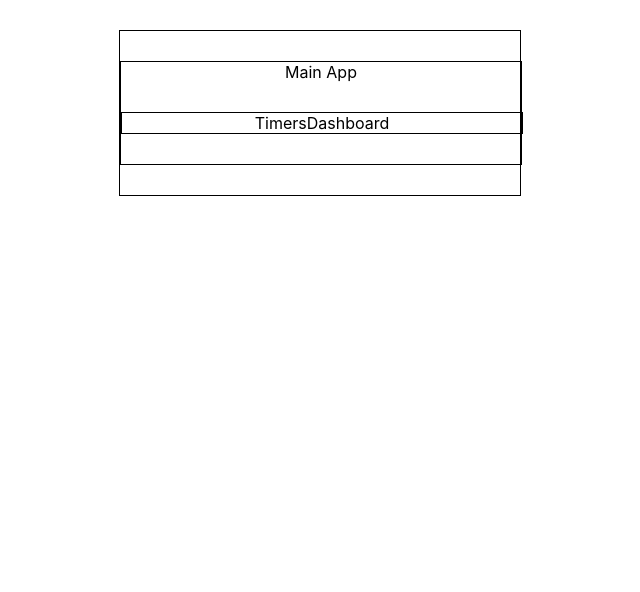
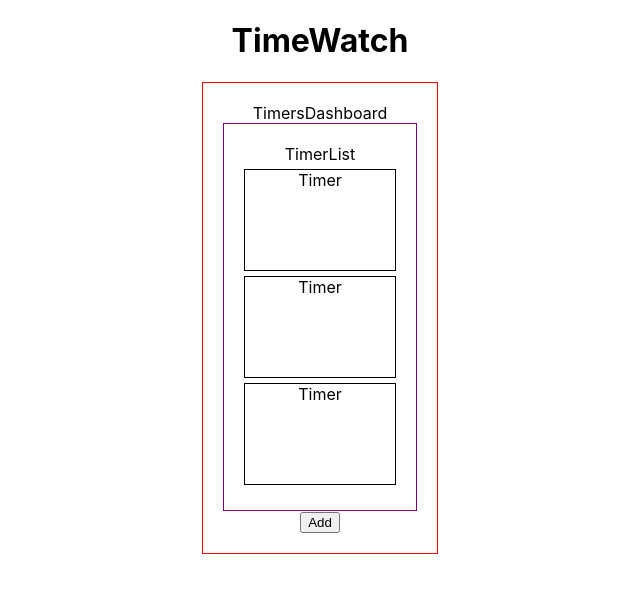
Before and after one commit to phat97/Timewatch, a React (Create React App) app: page / in a window 1280 px wide. Shown: the top 592 px of the page, without its empty margins (320-960 px from the left). Built offline with nearby package versions, Linux system fonts and the light colour scheme.

Commit message:
Basic DOM styling and layout

```diff
--- a/src/App.js
+++ b/src/App.js
@@ -5,7 +5,7 @@ import { TimersDashboard } from "./components/layouts/TimersDashboard";
 export const App = () => {
   return (
     <div className="App">
-      Main App
+      <h1>TimeWatch</h1>
       <TimersDashboard />
     </div>
   );
--- /dev/null
+++ b/src/components/layouts/Timer.js
@@ -0,0 +1,6 @@
+import React from "react";
+import "../../style/timer.css";
+
+export const Timer = () => {
+  return <div className="timer">Timer</div>;
+};
--- /dev/null
+++ b/src/components/layouts/TimerList.js
@@ -0,0 +1,14 @@
+import React from "react";
+import { Timer } from "./Timer";
+import "../../style/timerlist.css";
+
+export const TimerList = () => {
+  return (
+    <div className="timerlist">
+      TimerList
+      <Timer />
+      <Timer />
+      <Timer />
+    </div>
+  );
+};
--- a/src/components/layouts/TimersDashboard.js
+++ b/src/components/layouts/TimersDashboard.js
@@ -1,5 +1,14 @@
 import React from "react";
+import { TimerList } from "./TimerList";
+import { ToggleTimerForm } from "./ToggleTimerForm";
+import "../../style/timerDashboard.css";
 
 export const TimersDashboard = (props) => {
-  return <div>TimersDashboard</div>;
+  return (
+    <div className="timer-dashboard">
+      TimersDashboard
+      <TimerList />
+      <ToggleTimerForm />
+    </div>
+  );
 };
--- /dev/null
+++ b/src/components/layouts/ToggleTimerForm.js
@@ -0,0 +1,9 @@
+import React from "react";
+
+export const ToggleTimerForm = () => {
+  return (
+    <div>
+      <button>Add</button>
+    </div>
+  );
+};
--- a/src/style/index.css
+++ b/src/style/index.css
@@ -5,10 +5,9 @@ body {
     sans-serif;
   -webkit-font-smoothing: antialiased;
   -moz-osx-font-smoothing: grayscale;
+  box-sizing: border-box;
+
+  display: flex;
+  justify-content: center;
+  align-items: center;
 }
-
-div {
-  border: 1px solid black;
-  width: 400px;
-  margin: 30px auto;
-}
--- /dev/null
+++ b/src/style/timer.css
@@ -0,0 +1,6 @@
+.timer {
+  height: 100px;
+  width: 150px;
+  border: 1px solid black;
+  margin: 5px auto;
+}
--- /dev/null
+++ b/src/style/timerDashboard.css
@@ -0,0 +1,4 @@
+.timer-dashboard {
+  border: 1px solid red;
+  padding: 20px;
+}
--- /dev/null
+++ b/src/style/timerlist.css
@@ -0,0 +1,5 @@
+.timerlist {
+  border: 1px solid purple;
+  max-width: 500px;
+  padding: 20px;
+}
```
Also changed, not shown: src/style/App.css (line endings or trailing spaces).
